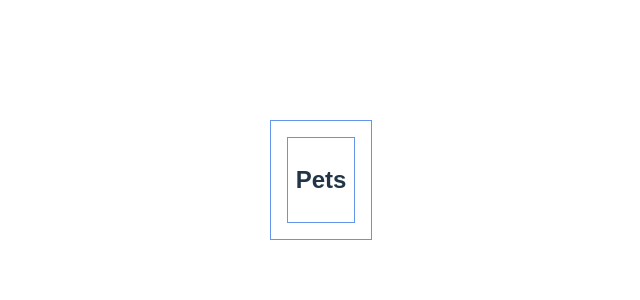
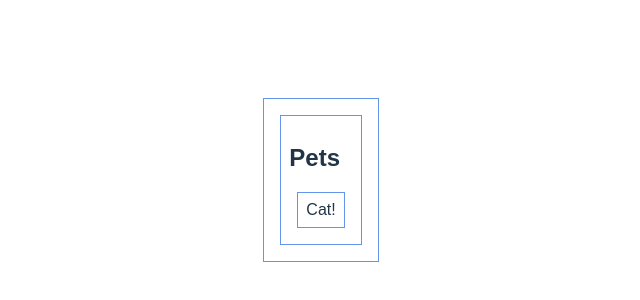
Before and after one commit to natnichols/floorplan-lab-pets, a React (Vite) app: page / in a window 1280 px wide. Shown: the part 220-520 px from the top of the page, without its empty margins (319-959 px from the left). Built offline with nearby package versions, Linux system fonts and the light colour scheme.

Commit message:
stub up Cat component, add Cat to Pet component

```diff
--- /dev/null
+++ b/src/Cat.jsx
@@ -0,0 +1,9 @@
+const Cat = (props) => {
+  return (
+    <div>
+      Cat!
+    </div>
+  )
+}
+
+export default Cat;
--- a/src/Pet.jsx
+++ b/src/Pet.jsx
@@ -1,7 +1,10 @@
+import Cat from "./Cat";
+
 const Pet = (props) => {
   return (
     <div>
       <h2>Pets</h2>
+      <Cat />
     </div>
   )
 }
```
